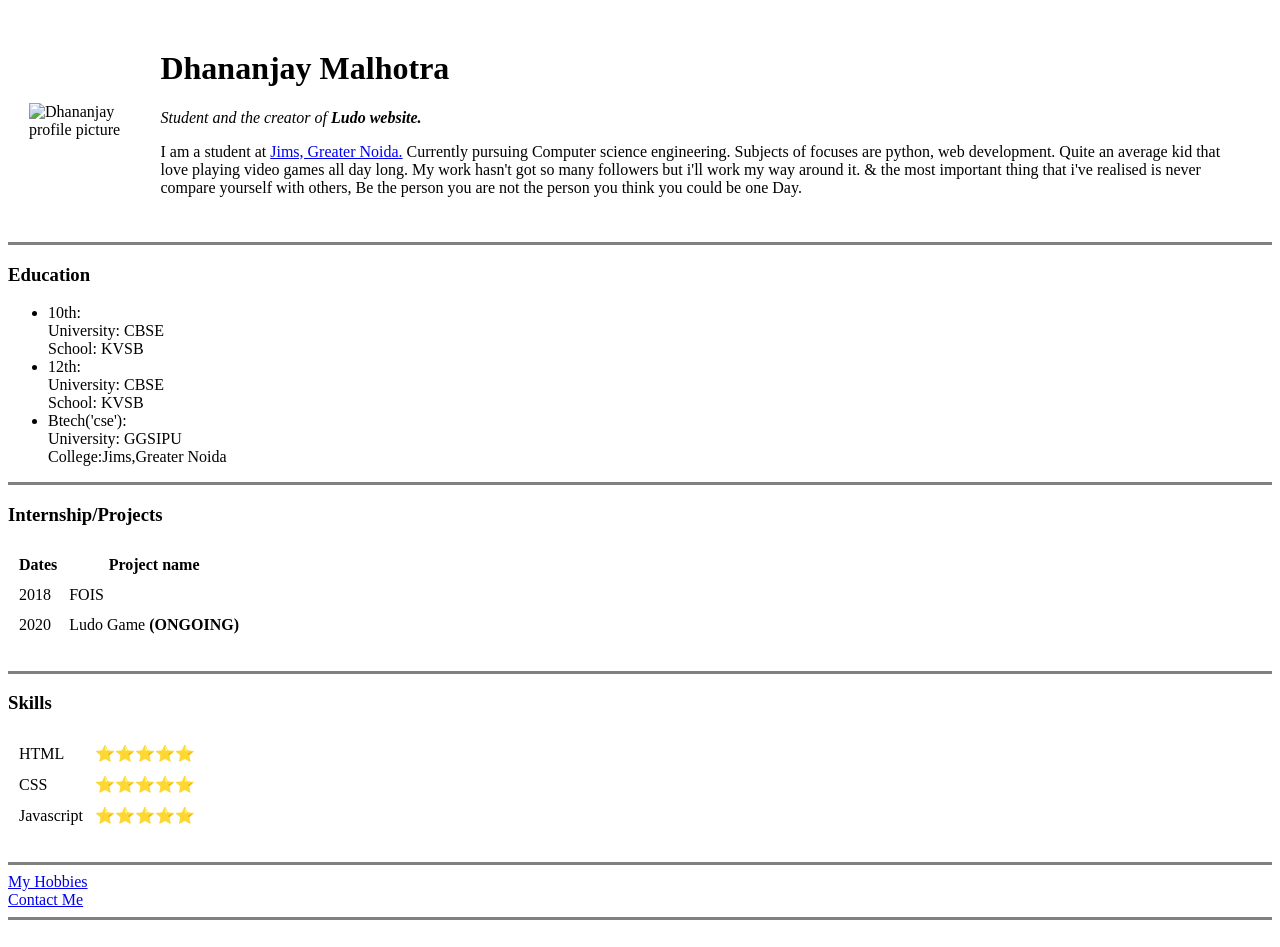
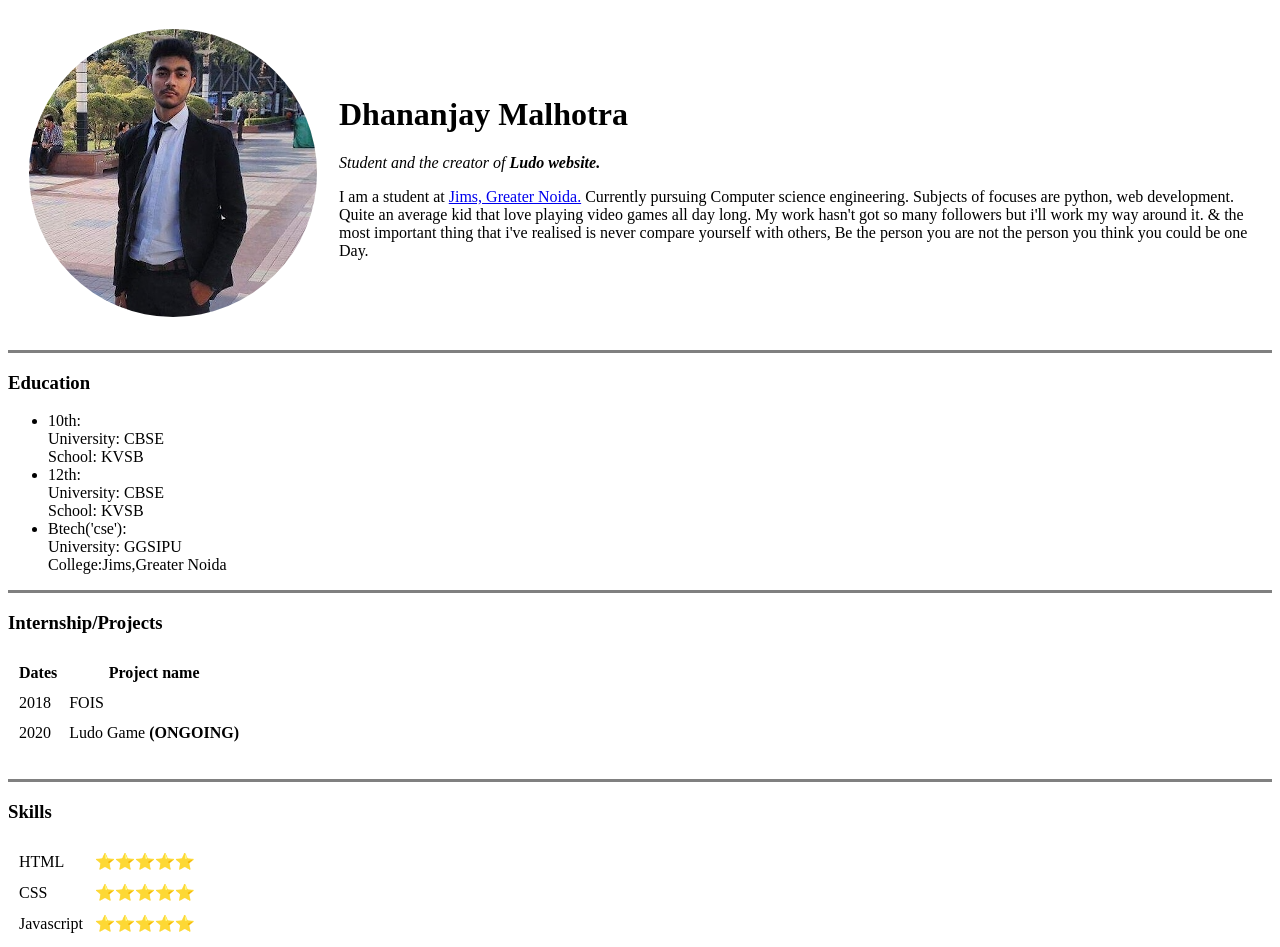
Before and after one commit to besmarto/cv, a plain HTML site: page index.html in a window 1280 px wide. Shown: the top 947 px of the page. Drawn offline with Linux system fonts and the light colour scheme.

Commit message:
Update index.html

```diff
--- a/index.html
+++ b/index.html
@@ -3,13 +3,13 @@
 
 <head>
   <meta charset="utf-8">
-  <title>🖤 Dhanji Personal site</title>
+  <title>Dhananjay Personal site</title>
 </head>
 
 <body>
   <table cellspacing="20">
     <tr>
-      <td><img src="images/Dhananjay.png" alt="Dhananjay profile picture"></td>
+      <td><img src="Dhananjay.png" alt="Dhananjay profile picture"></td>
       <td>
         <h1>Dhananjay Malhotra</h1>
         <p><em>Student and the creator of <strong>Ludo website.</strong></em></p>
```
